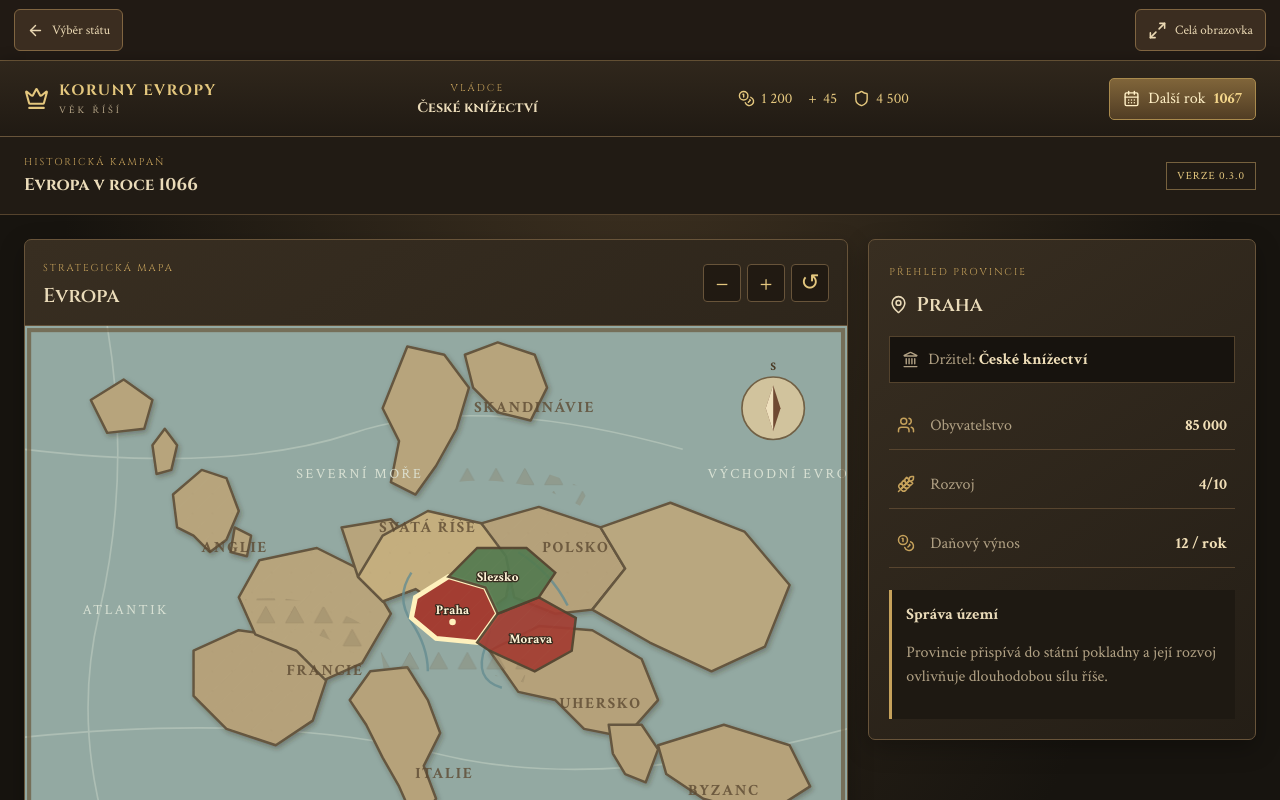
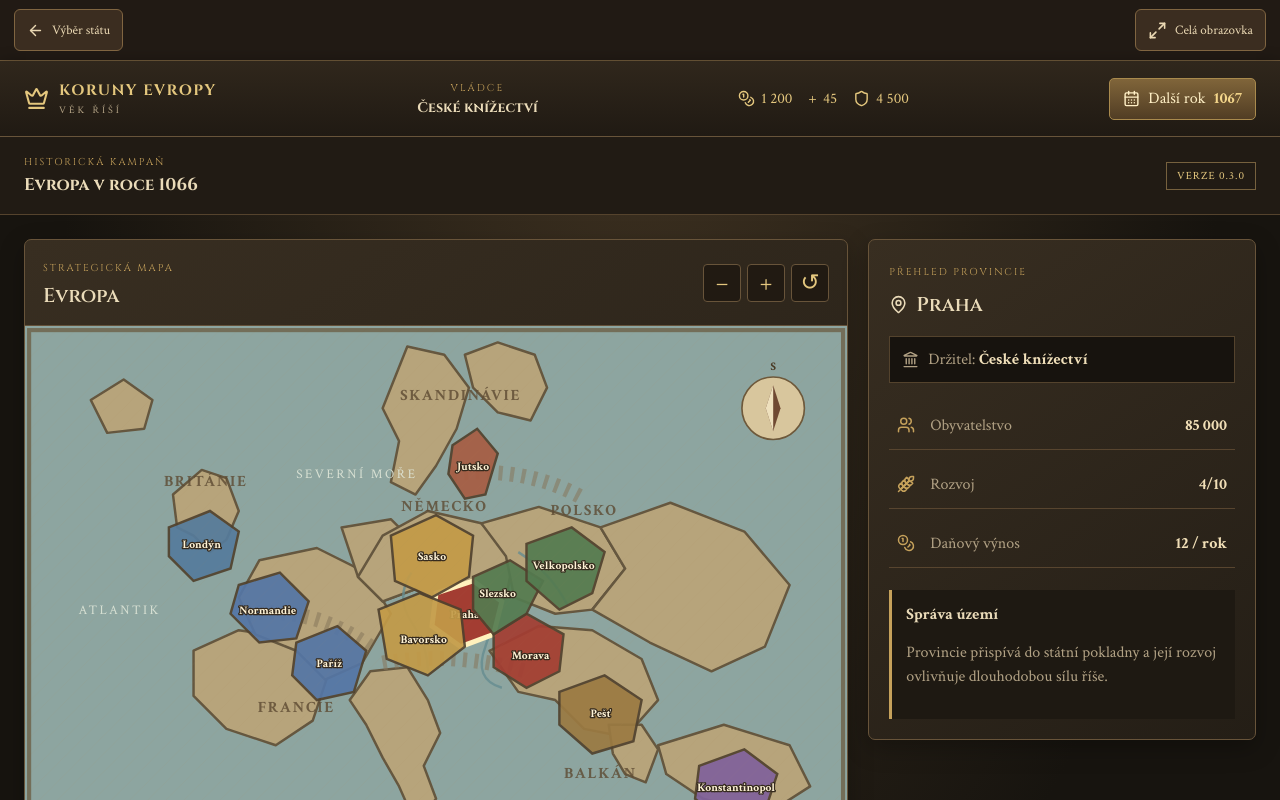
Before and after one commit to lamanet007-cmd/koruny-evropy, a React (Vite) app in the folder client/: page / in a window 1280 px wide. Both pictures are taken after a click on the button 240 px from the left and 715 px from the top of the page. Shown: the top 800 px of the page. Built offline with nearby package versions, Linux system fonts and the light colour scheme.

Commit message:
Update EuropeMap.tsx

```diff
--- a/client/src/components/EuropeMap.tsx
+++ b/client/src/components/EuropeMap.tsx
@@ -10,36 +10,46 @@ type Props = {
   onSelectProvince: (id: string) => void;
 };
 
-const provinceShapes: Record<string, string> = {
-  prague:
-    "M475 330 L515 305 L560 318 L575 350 L550 385 L500 380 L470 355 Z",
-
-  moravia:
-    "M575 350 L625 330 L670 355 L665 395 L620 420 L565 395 L550 385 Z",
-
-  silesia:
-    "M515 305 L550 270 L610 270 L645 300 L625 330 L575 350 L560 318 Z"
+const shapes: Record<string, string> = {
+  london: "M175 245 L225 225 L260 250 L250 295 L205 310 L175 280 Z",
+  normandy: "M260 315 L310 300 L345 335 L330 380 L285 385 L250 350 Z",
+  paris: "M330 385 L380 365 L415 395 L400 445 L355 455 L325 425 Z",
+  jutland: "M520 145 L550 125 L575 155 L560 205 L535 210 L515 180 Z",
+  saxony: "M445 255 L500 230 L545 255 L540 305 L495 330 L450 310 Z",
+  bavaria: "M430 345 L480 325 L530 345 L535 390 L490 425 L440 405 Z",
+  prague: "M500 325 L545 310 L580 335 L570 375 L530 390 L495 365 Z",
+  moravia: "M570 375 L610 350 L655 375 L650 420 L610 440 L570 415 Z",
+  silesia: "M545 305 L590 285 L630 310 L610 350 L570 375 L545 345 Z",
+  greater_poland: "M610 265 L665 245 L705 275 L690 325 L650 345 L610 310 Z",
+  pest: "M650 445 L705 425 L750 455 L740 505 L690 520 L650 485 Z",
+  constantinople: "M820 535 L875 515 L915 545 L900 590 L850 605 L815 575 Z"
 };
 
-const provincePositions: Record<
-  string,
-  { x: number; y: number }
-> = {
-  prague: { x: 520, y: 350 },
-  moravia: { x: 615, y: 385 },
-  silesia: { x: 575, y: 310 }
+const positions: Record<string, { x: number; y: number }> = {
+  london: { x: 215, y: 270 },
+  normandy: { x: 295, y: 350 },
+  paris: { x: 370, y: 415 },
+  jutland: { x: 545, y: 175 },
+  saxony: { x: 495, y: 285 },
+  bavaria: { x: 485, y: 385 },
+  prague: { x: 535, y: 355 },
+  moravia: { x: 615, y: 405 },
+  silesia: { x: 575, y: 330 },
+  greater_poland: { x: 655, y: 295 },
+  pest: { x: 700, y: 475 },
+  constantinople: { x: 865, y: 565 }
 };
 
-const countryLabels = [
-  { name: "ANGLIE", x: 255, y: 275 },
-  { name: "FRANCIE", x: 365, y: 425 },
-  { name: "SVATÁ ŘÍŠE", x: 490, y: 250 },
-  { name: "POLSKO", x: 670, y: 275 },
-  { name: "UHERSKO", x: 700, y: 465 },
-  { name: "ITALIE", x: 510, y: 550 },
-  { name: "BYZANC", x: 850, y: 570 },
-  { name: "SKANDINÁVIE", x: 620, y: 105 }
-];
+const countryNames: Record<string, string> = {
+  bohemia: "České knížectví",
+  germany: "Svatá říše římská",
+  poland: "Polsko",
+  england: "Anglie",
+  france: "Francie",
+  denmark: "Dánsko",
+  hungary: "Uhersko",
+  byzantium: "Byzantská říše"
+};
 
 export default function EuropeMap({
   provinces,
@@ -135,27 +145,13 @@ export default function EuropeMap({
         </div>
 
         <div className="map-controls">
-          <button
-            aria-label="Oddálit mapu"
-            onClick={zoomOut}
-            type="button"
-          >
+          <button type="button" onClick={zoomOut} aria-label="Oddálit mapu">
             −
           </button>
-
-          <button
-            aria-label="Přiblížit mapu"
-            onClick={zoomIn}
-            type="button"
-          >
+          <button type="button" onClick={zoomIn} aria-label="Přiblížit mapu">
             +
           </button>
-
-          <button
-            aria-label="Obnovit mapu"
-            onClick={resetMap}
-            type="button"
-          >
+          <button type="button" onClick={resetMap} aria-label="Obnovit mapu">
             ↺
           </button>
         </div>
@@ -179,247 +175,93 @@ export default function EuropeMap({
         <svg
           viewBox="0 0 1000 700"
           role="img"
-          aria-label="Strategická mapa Evropy"
+          aria-label="Strategická mapa Evropy s provinciemi"
           style={{
             display: "block",
             width: "100%",
-            minWidth: "100%",
             height: "auto",
             transform: `translate(${offset.x}px, ${offset.y}px) scale(${zoom})`,
-            transformOrigin: "center center",
-            pointerEvents: "none"
+            transformOrigin: "center center"
           }}
         >
           <defs>
             <pattern
               id="mapTerrain"
-              width="24"
-              height="24"
+              width="22"
+              height="22"
               patternUnits="userSpaceOnUse"
             >
               <path
-                d="M0 24 L24 0"
-                stroke="#c4b18a"
-                strokeWidth="0.8"
-                opacity="0.2"
-              />
-              <circle
-                cx="12"
-                cy="12"
-                r="1"
-                fill="#8e7954"
-                opacity="0.2"
+                d="M0 22 L22 0"
+                stroke="#a98b5e"
+                strokeWidth="0.7"
+                opacity="0.25"
               />
             </pattern>
-
-            <pattern
-              id="mountainPattern"
-              width="35"
-              height="28"
-              patternUnits="userSpaceOnUse"
-            >
-              <path
-                d="M2 25 L13 5 L24 25 Z"
-                fill="#87775c"
-                opacity="0.35"
-                stroke="#695a43"
-                strokeWidth="1"
-              />
-            </pattern>
-
-            <filter id="mapShadow">
-              <feDropShadow
-                dx="2"
-                dy="3"
-                stdDeviation="3"
-                floodColor="#34291c"
-                floodOpacity="0.35"
-              />
-            </filter>
           </defs>
 
-          {/* Moře */}
-          <rect
-            width="1000"
-            height="700"
-            fill="#8da5a0"
-          />
+          <rect width="1000" height="700" fill="#8da5a0" />
 
-          <rect
-            width="1000"
-            height="700"
-            fill="#a8b8aa"
-            opacity="0.2"
-          />
-
+          {/* Pevnina */}
           <g
-            fill="none"
-            stroke="#d4ded0"
-            strokeWidth="2"
-            opacity="0.4"
-          >
-            <path d="M0 150 Q250 180 400 130 T800 150" />
-            <path d="M0 500 Q300 470 500 520 T1000 490" />
-            <path d="M100 0 Q130 180 90 350 T130 700" />
-          </g>
-
-          {/* Pevnina Evropy */}
-          <g
-            filter="url(#mapShadow)"
+            fill="#b7a47b"
             stroke="#65573f"
             strokeWidth="3"
             strokeLinejoin="round"
           >
-            {/* Britské ostrovy */}
-            <path
-              d="M180 205 L215 175 L245 185 L260 225 L245 260 L225 275 L205 255 L185 245 Z"
-              fill="#b7a47b"
-            />
-            <path
-              d="M155 145 L170 125 L185 145 L178 175 L160 180 Z"
-              fill="#b7a47b"
-            />
-            <path
-              d="M255 245 L275 255 L270 280 L250 275 Z"
-              fill="#b7a47b"
-            />
-
-            {/* Pyrenejský poloostrov */}
-            <path
-              d="M205 395 L260 370 L330 380 L370 420 L350 480 L305 510 L245 490 L205 450 Z"
-              fill="#b5a17a"
-            />
-
-            {/* Francie */}
-            <path
-              d="M285 285 L355 270 L415 300 L445 350 L410 410 L365 430 L330 395 L280 375 L260 330 Z"
-              fill="#b7a47b"
-            />
-
-            {/* Benelux a západní Německo */}
-            <path
-              d="M385 245 L445 235 L480 270 L475 320 L435 335 L405 305 Z"
-              fill="#b7a47b"
-            />
-
-            {/* Skandinávie */}
-            <path
-              d="M465 25 L510 35 L540 75 L525 125 L500 170 L475 205 L445 190 L455 140 L435 100 Z"
-              fill="#b7a47b"
-            />
-            <path
-              d="M535 35 L575 20 L620 35 L635 75 L615 115 L575 105 L545 75 Z"
-              fill="#b7a47b"
-            />
-
-            {/* Německo a střední Evropa */}
-            <path
-              d="M435 255 L490 225 L555 240 L595 280 L585 330 L550 355 L505 340 L475 320 L435 335 L405 305 Z"
-              fill="#c4ae7e"
-            />
-
-            {/* Polsko */}
-            <path
-              d="M555 240 L625 220 L700 245 L730 295 L690 345 L645 350 L595 330 L585 280 Z"
-              fill="#b5a17a"
-            />
-
-            {/* Východní Evropa */}
-            <path
-              d="M700 245 L785 215 L875 250 L930 315 L900 390 L835 420 L760 385 L690 345 L730 295 Z"
-              fill="#b9a77f"
-            />
-
-            {/* Apeninský poloostrov */}
-            <path
-              d="M420 420 L465 415 L490 455 L505 495 L485 535 L500 575 L475 605 L455 560 L435 525 L415 485 L395 455 Z"
-              fill="#b6a27a"
-            />
-
-            {/* Balkán */}
-            <path
-              d="M565 395 L625 365 L690 370 L750 405 L770 455 L730 500 L680 490 L645 455 L600 445 Z"
-              fill="#b5a17a"
-            />
-
-            {/* Řecko */}
-            <path
-              d="M710 485 L750 485 L770 515 L755 555 L730 545 L715 520 Z"
-              fill="#b6a27a"
-            />
-
-            {/* Malá Asie */}
-            <path
-              d="M770 510 L850 485 L930 510 L955 560 L900 595 L825 575 L780 545 Z"
-              fill="#b6a27a"
-            />
-
-            {/* Island */}
-            <path
-              d="M80 90 L120 65 L155 90 L145 125 L100 130 Z"
-              fill="#b7a47b"
-            />
+            <path d="M80 90 L120 65 L155 90 L145 125 L100 130 Z" />
+            <path d="M180 205 L215 175 L245 185 L260 225 L245 260 L225 275 L205 255 L185 245 Z" />
+            <path d="M205 395 L260 370 L330 380 L370 420 L350 480 L305 510 L245 490 L205 450 Z" />
+            <path d="M285 285 L355 270 L415 300 L445 350 L410 410 L365 430 L330 395 L280 375 L260 330 Z" />
+            <path d="M385 245 L445 235 L480 270 L475 320 L435 335 L405 305 Z" />
+            <path d="M435 255 L490 225 L555 240 L595 280 L585 330 L550 355 L505 340 L475 320 L435 335 L405 305 Z" />
+            <path d="M555 240 L625 220 L700 245 L730 295 L690 345 L645 350 L595 330 L585 280 Z" />
+            <path d="M700 245 L785 215 L875 250 L930 315 L900 390 L835 420 L760 385 L690 345 L730 295 Z" />
+            <path d="M465 25 L510 35 L540 75 L525 125 L500 170 L475 205 L445 190 L455 140 L435 100 Z" />
+            <path d="M535 35 L575 20 L620 35 L635 75 L615 115 L575 105 L545 75 Z" />
+            <path d="M420 420 L465 415 L490 455 L505 495 L485 535 L500 575 L475 605 L455 560 L435 525 L415 485 L395 455 Z" />
+            <path d="M565 395 L625 365 L690 370 L750 405 L770 455 L730 500 L680 490 L645 455 L600 445 Z" />
+            <path d="M710 485 L750 485 L770 515 L755 555 L730 545 L715 520 Z" />
+            <path d="M770 510 L850 485 L930 510 L955 560 L900 595 L825 575 L780 545 Z" />
           </g>
 
           {/* Textura pevniny */}
-          <g opacity="0.55">
-            <path
-              d="M180 205 L215 175 L245 185 L260 225 L245 260 L225 275 L205 255 L185 245 Z"
-              fill="url(#mapTerrain)"
-            />
-            <path
-              d="M205 395 L260 370 L330 380 L370 420 L350 480 L305 510 L245 490 L205 450 Z"
-              fill="url(#mapTerrain)"
-            />
-            <path
-              d="M285 285 L355 270 L415 300 L445 350 L410 410 L365 430 L330 395 L280 375 L260 330 Z"
-              fill="url(#mapTerrain)"
-            />
-            <path
-              d="M435 255 L490 225 L555 240 L595 280 L585 330 L550 355 L505 340 L475 320 L435 335 L405 305 Z"
-              fill="url(#mapTerrain)"
-            />
-            <path
-              d="M555 240 L625 220 L700 245 L730 295 L690 345 L645 350 L595 330 L585 280 Z"
-              fill="url(#mapTerrain)"
-            />
+          <rect
+            width="1000"
+            height="700"
+            fill="url(#mapTerrain)"
+            opacity="0.55"
+            pointerEvents="none"
+          />
+
+          {/* Hory */}
+          <g
+            fill="none"
+            stroke="#87775c"
+            strokeWidth="18"
+            strokeDasharray="5 9"
+            opacity="0.55"
+            pointerEvents="none"
+          >
+            <path d="M270 350 Q350 340 420 390" />
+            <path d="M435 410 Q520 395 610 420" />
+            <path d="M520 180 Q610 170 680 210" />
           </g>
 
-          {/* Horské oblasti */}
-          <g opacity="0.8">
-            <path
-              d="M270 350 Q350 340 420 390"
-              fill="none"
-              stroke="url(#mountainPattern)"
-              strokeWidth="35"
-            />
-            <path
-              d="M435 410 Q520 395 610 420"
-              fill="none"
-              stroke="url(#mountainPattern)"
-              strokeWidth="28"
-            />
-            <path
-              d="M520 180 Q610 170 680 210"
-              fill="none"
-              stroke="url(#mountainPattern)"
-              strokeWidth="20"
-            />
-          </g>
-
-          {/* Velké řeky */}
+          {/* Řeky */}
           <g
             fill="none"
             stroke="#668d91"
             strokeWidth="3"
             opacity="0.8"
+            pointerEvents="none"
           >
             <path d="M470 300 Q450 330 470 360 T490 420" />
             <path d="M555 320 Q575 350 560 390 T580 440" />
             <path d="M600 275 Q640 300 660 340" />
           </g>
 
-          {/* Popisky států */}
+          {/* Názvy oblastí */}
           <g
             fill="#5d4a32"
             fontSize="19"
@@ -427,40 +269,38 @@ export default function EuropeMap({
             letterSpacing="2"
             textAnchor="middle"
             opacity="0.8"
-            style={{ pointerEvents: "none" }}
+            pointerEvents="none"
           >
-            {countryLabels.map(label => (
-              <text
-                key={label.name}
-                x={label.x}
-                y={label.y}
-              >
-                {label.name}
-              </text>
-            ))}
+            <text x="220" y="195">BRITÁNIE</text>
+            <text x="330" y="470">FRANCIE</text>
+            <text x="510" y="225">NĚMECKO</text>
+            <text x="680" y="230">POLSKO</text>
+            <text x="700" y="550">BALKÁN</text>
+            <text x="530" y="90">SKANDINÁVIE</text>
           </g>
 
-          {/* Herní provincie */}
+          {/* Provincie */}
           {provinces.map(province => {
-            const shape = provinceShapes[province.id];
+            const shape = shapes[province.id];
 
             if (!shape) return null;
 
             const active = selectedProvince === province.id;
+            const position = positions[province.id];
 
             return (
               <g
                 key={province.id}
-                style={{ pointerEvents: "auto", cursor: "pointer" }}
                 onClick={() => {
                   if (!dragRef.current?.moved) {
                     onSelectProvince(province.id);
                   }
                 }}
+                style={{ cursor: "pointer" }}
               >
                 <path
                   d={shape}
-                  fill={countryColors[province.owner] ?? "#777777"}
+                  fill={countryColors[province.owner] ?? "#777"}
                   stroke={active ? "#fff1bd" : "#51422e"}
                   strokeWidth={active ? 6 : 3}
                   opacity={active ? 1 : 0.92}
@@ -469,16 +309,16 @@ export default function EuropeMap({
                 <path
                   d={shape}
                   fill="url(#mapTerrain)"
-                  opacity="0.25"
+                  opacity="0.3"
                   pointerEvents="none"
                 />
 
-                {provincePositions[province.id] && (
+                {position && (
                   <text
-                    x={provincePositions[province.id].x}
-                    y={provincePositions[province.id].y}
+                    x={position.x}
+                    y={position.y}
                     textAnchor="middle"
-                    fontSize="16"
+                    fontSize="14"
                     fontWeight="bold"
                     fill="#fff4d7"
                     stroke="#34291c"
@@ -489,28 +329,17 @@ export default function EuropeMap({
                     {province.name}
                   </text>
                 )}
-
-                {active && provincePositions[province.id] && (
-                  <circle
-                    cx={provincePositions[province.id].x}
-                    cy={provincePositions[province.id].y + 10}
-                    r="4"
-                    fill="#fff1bd"
-                    pointerEvents="none"
-                  />
-                )}
               </g>
             );
           })}
 
           {/* Kompas */}
-          <g transform="translate(910 100)">
+          <g transform="translate(910 100)" pointerEvents="none">
             <circle
               r="38"
               fill="#d8c69d"
               stroke="#6e593b"
               strokeWidth="2"
-              opacity="0.9"
             />
             <path
               d="M0 -28 L9 0 L0 28 L-9 0 Z"
@@ -532,21 +361,19 @@ export default function EuropeMap({
             </text>
           </g>
 
-          {/* Dekorativní označení moří */}
           <g
             fill="#e0e7d9"
-            fontSize="17"
+            fontSize="16"
             fontStyle="italic"
             letterSpacing="3"
             opacity="0.9"
+            pointerEvents="none"
           >
             <text x="330" y="185">SEVERNÍ MOŘE</text>
-            <text x="70" y="350">ATLANTIK</text>
+            <text x="65" y="350">ATLANTIK</text>
             <text x="610" y="625">STŘEDOZEMNÍ MOŘE</text>
-            <text x="830" y="185">VÝCHODNÍ EVROPA</text>
           </g>
 
-          {/* Rámeček mapy */}
           <rect
             x="5"
             y="5"
@@ -556,6 +383,7 @@ export default function EuropeMap({
             stroke="#69573b"
             strokeWidth="5"
             opacity="0.7"
+            pointerEvents="none"
           />
         </svg>
       </div>
@@ -568,13 +396,7 @@ export default function EuropeMap({
                 background: countryColors[owner] ?? "#777"
               }}
             />
-            {owner === "bohemia"
-              ? "České knížectví"
-              : owner === "germany"
-                ? "Svatá říše římská"
-                : owner === "poland"
-                  ? "Polsko"
-                  : owner}
+            {countryNames[owner] ?? owner}
           </span>
         ))}
       </div>
```
